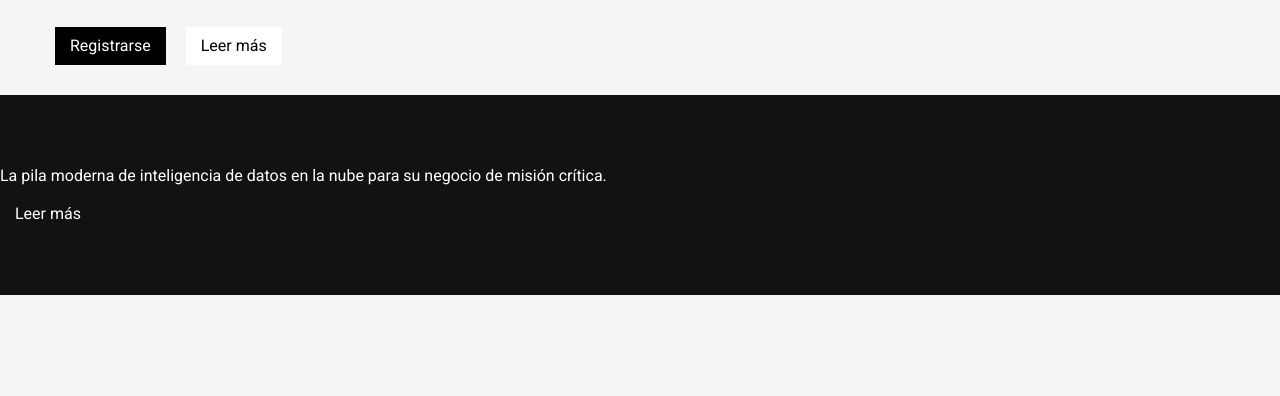
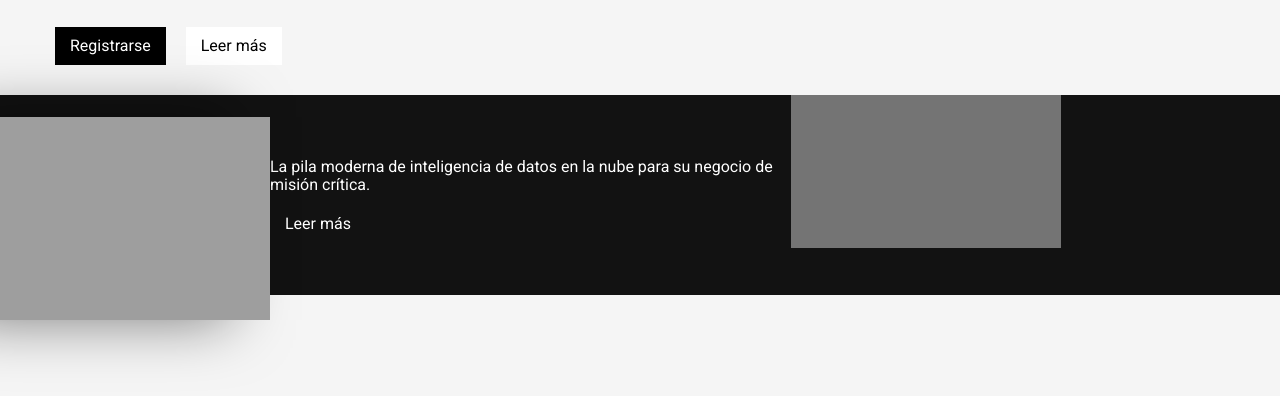
Before and after one commit to christianjme/landing-page, a plain HTML site: page index.html in a window 1280 px wide. Shown: the part 410-806 px from the top of the page. Drawn offline with Linux system fonts and the light colour scheme; the site is published under a folder, as on GitHub Pages, so addresses that start at the root find nothing.

Commit message:
arreglando rutas ...media

```diff
--- a/index.html
+++ b/index.html
@@ -4,7 +4,7 @@
     <meta charset="UTF-8" />
     <meta http-equiv="X-UA-Compatible" content="IE=edge" />
     <meta name="viewport" content="width=device-width, initial-scale=1.0" />
-    <title>Landing page with parallax</title>
+    <title>Landing page</title>
     <link
       rel="shortcut icon"
       href="./media/icon_code.svg"
@@ -51,12 +51,12 @@
           </div>
         </div>
         <div class="cover__media">
-          <video src="/media/animacion_cover.webm" autoplay loop muted class="cover__video"></video>
+          <video src="./media/animacion_cover.webm" autoplay loop muted class="cover__video"></video>
         </div>
       </div>
       <div class="banner">
         <div class="banner__heart">
-          <img src="/media/heart_notify.png" alt="" class="banner__icon-heart">
+          <img src="./media/heart_notify.png" alt="" class="banner__icon-heart">
         </div>
         <div class="banner__text">
           <p class="banner__paragraph">
@@ -65,7 +65,7 @@
           <a href="#" class="cta banner__read-more">Leer más</a>
         </div>
         <div class="banner__fire">
-          <img src="/media/fire-dynamic-color.png" alt="" class="banner__icon-fire">
+          <img src="./media/fire-dynamic-color.png" alt="" class="banner__icon-fire">
         </div>
       </div>
     </main>
```
